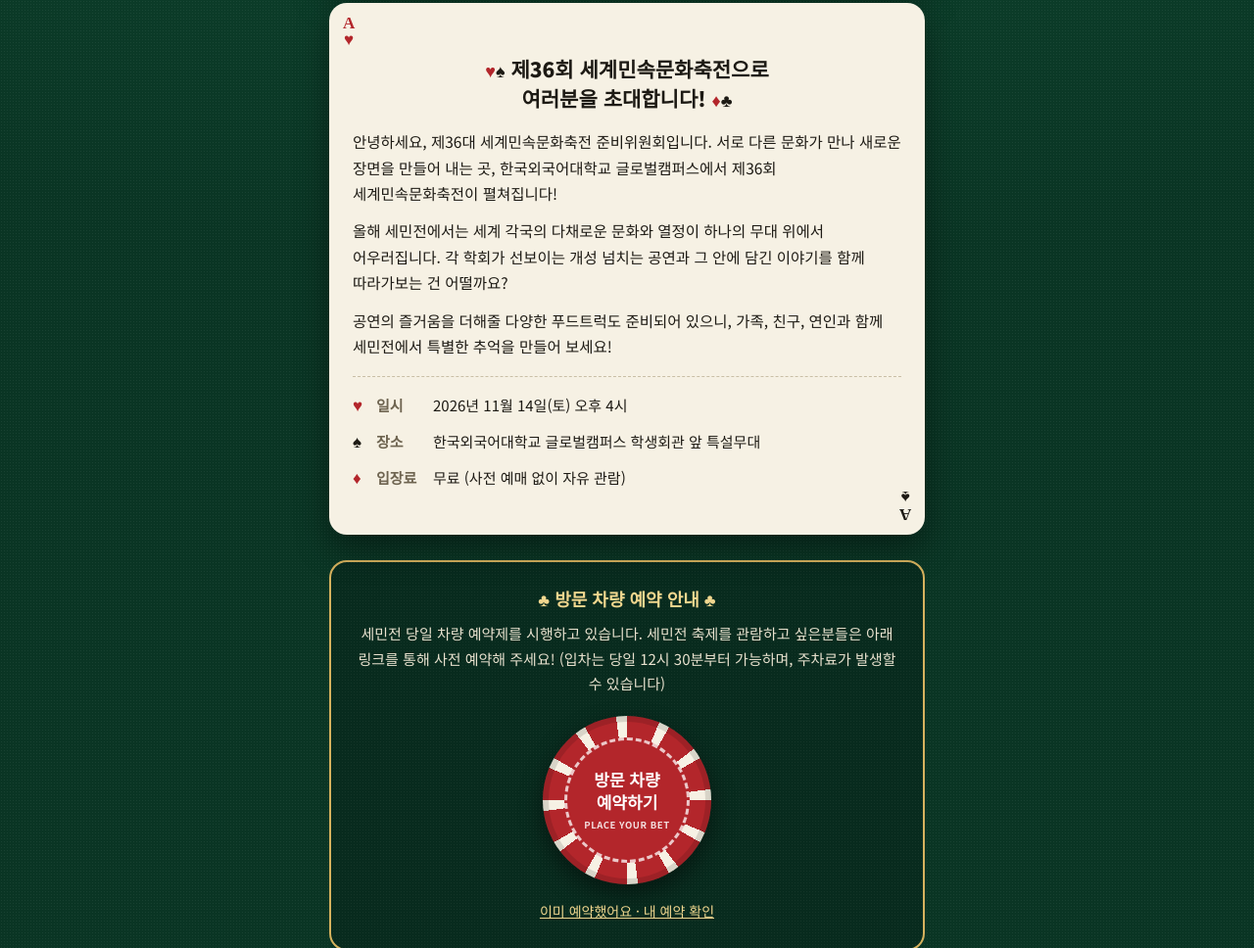
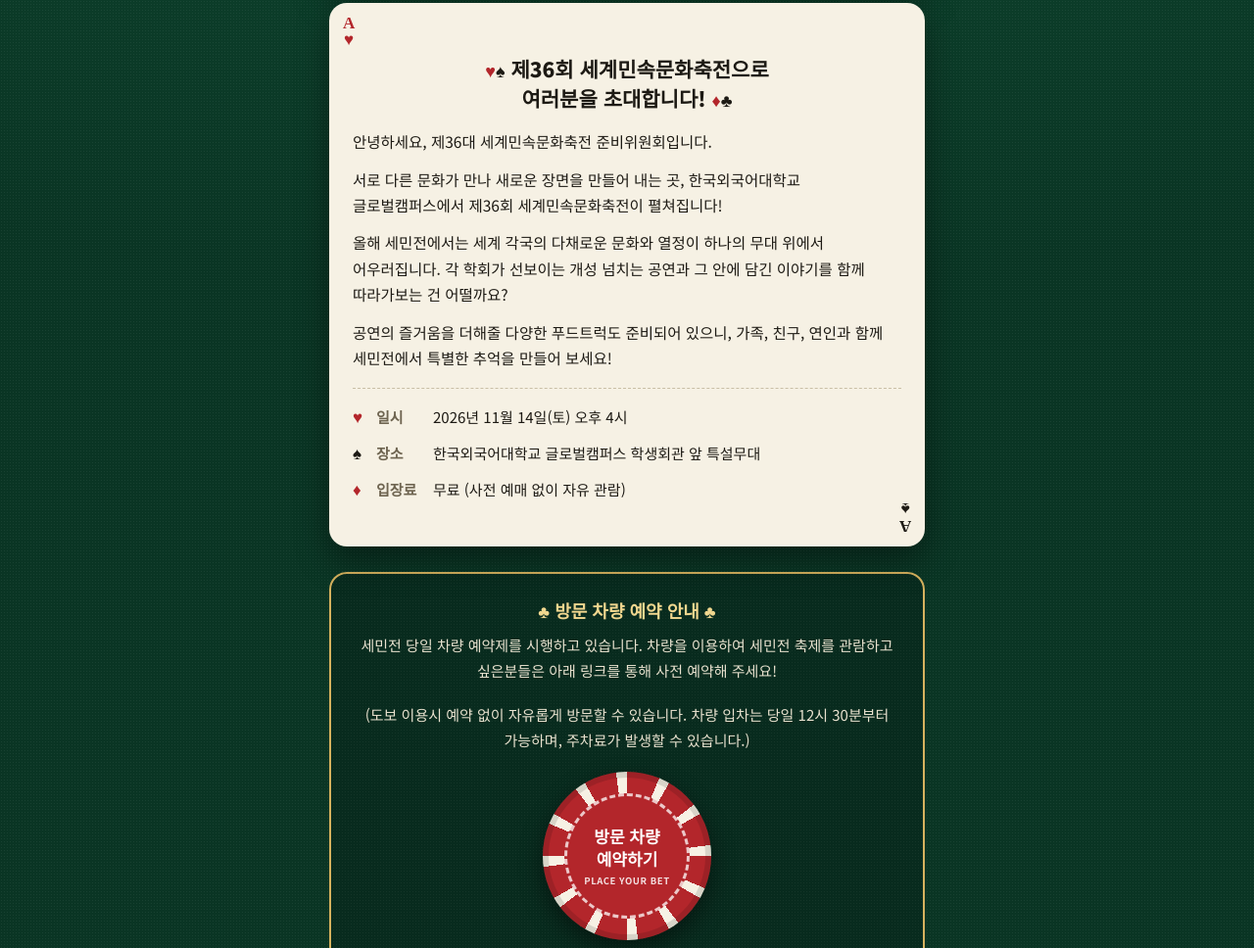
Before and after one commit to chongmooy/semin, a plain HTML site: page index.html in a window 1280 px wide. Shown: the part 939-1907 px from the top of the page at 98% size. Drawn offline with Linux system fonts and the light colour scheme; no server answers.

Commit message:
Update index.html

```diff
--- a/index.html
+++ b/index.html
@@ -80,7 +80,8 @@
     <span class="pip tl red" aria-hidden="true">A<br>♥</span>
     <span class="pip br" aria-hidden="true">A<br>♠</span>
     <h1 id="invite"><span class="s red">♥</span><span class="s">♠</span> 제36회 세계민속문화축전으로<br>여러분을 초대합니다! <span class="s red">♦</span><span class="s">♣</span></h1>
-    <p>안녕하세요, 제36대 세계민속문화축전 준비위원회입니다. 서로 다른 문화가 만나 새로운 장면을 만들어 내는 곳, 한국외국어대학교 글로벌캠퍼스에서 제36회 세계민속문화축전이 펼쳐집니다!</p>
+    <p>안녕하세요, 제36대 세계민속문화축전 준비위원회입니다.</p>
+    <p>서로 다른 문화가 만나 새로운 장면을 만들어 내는 곳, 한국외국어대학교 글로벌캠퍼스에서 제36회 세계민속문화축전이 펼쳐집니다!</p>
     <p>올해 세민전에서는 세계 각국의 다채로운 문화와 열정이 하나의 무대 위에서 어우러집니다. 각 학회가 선보이는 개성 넘치는 공연과 그 안에 담긴 이야기를 함께 따라가보는 건 어떨까요?</p>
     <p>공연의 즐거움을 더해줄 다양한 푸드트럭도 준비되어 있으니, 가족, 친구, 연인과 함께 세민전에서 특별한 추억을 만들어 보세요!</p>
     <ul class="facts">
@@ -92,7 +93,8 @@
 
   <section class="car" aria-labelledby="carTitle">
     <h2 id="carTitle"><span aria-hidden="true">♣</span> 방문 차량 예약 안내 <span aria-hidden="true">♣</span></h2>
-    <p>세민전 당일 차량 예약제를 시행하고 있습니다. 세민전 축제를 관람하고 싶은분들은 아래 링크를 통해 사전 예약해 주세요! (입차는 당일 12시 30분부터 가능하며, 주차료가 발생할 수 있습니다)</p>
+    <p>세민전 당일 차량 예약제를 시행하고 있습니다. 차량을 이용하여 세민전 축제를 관람하고 싶은분들은 아래 링크를 통해 사전 예약해 주세요!</p>
+    <p>(도보 이용시 예약 없이 자유롭게 방문할 수 있습니다. 차량 입차는 당일 12시 30분부터 가능하며, 주차료가 발생할 수 있습니다.)</p>
     <a class="chip" href="apply.html"><span>방문 차량<br>예약하기<small>PLACE YOUR BET</small></span></a>
     <a class="sub-link" href="apply.html#mine">이미 예약했어요 · 내 예약 확인</a>
   </section>
```
